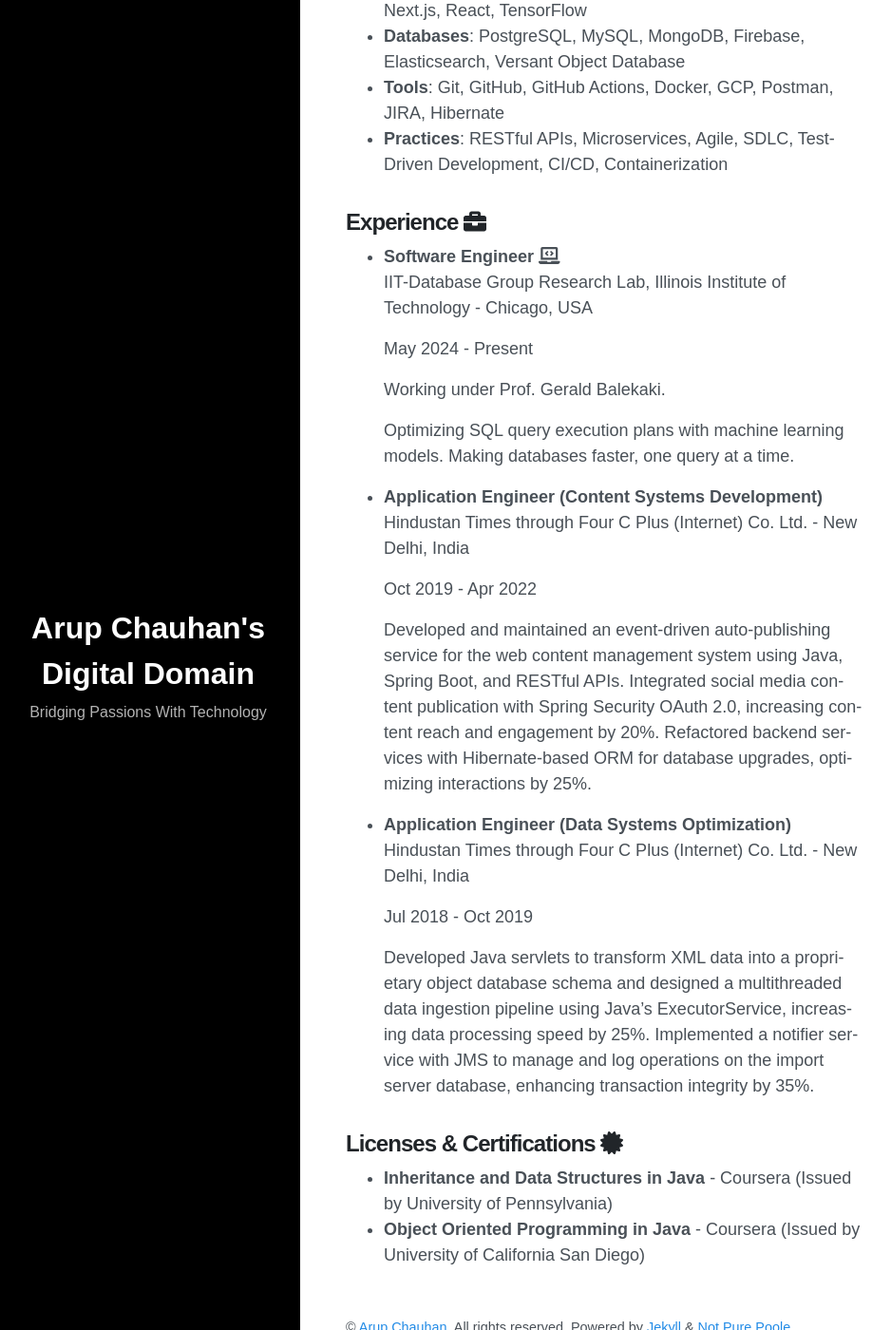
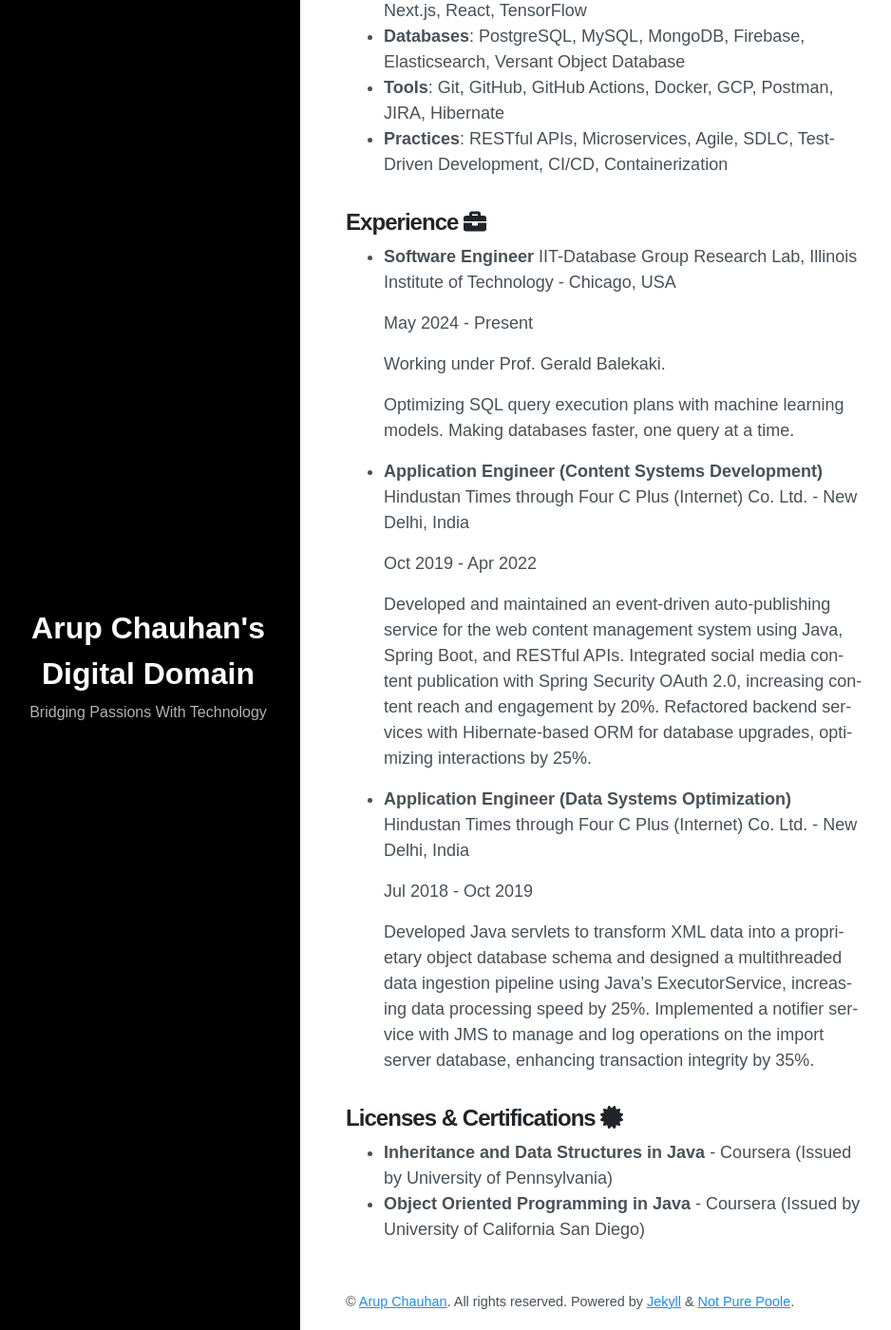
Before and after one commit to Arup-Chauhan/Arup-Chauhan, a Jekyll site: the page built from about.md, in a window 1280 px wide and 1400 px high, scrolled down 257 px. Shown: the whole window at 95% size, without its empty margins (4-942 px from the left). Built offline with Jekyll 4.4.1, drawn with Linux system fonts in a browser that asks for light colours; nearby versions of some CDN libraries.

Commit message:
Updated Jekyll Theme

```diff
--- a/about.md
+++ b/about.md
@@ -13,7 +13,7 @@ permalink: /about/
 - **Practices**: RESTful APIs, Microservices, Agile, SDLC, Test-Driven Development, CI/CD, Containerization
 
 ## Experience <i class="fas fa-briefcase"></i>
-- **Software Engineer** <i class="fas fa-laptop-code"></i>
+- **Software Engineer**
   IIT-Database Group Research Lab, Illinois Institute of Technology - Chicago, USA
 
   May 2024 - Present
--- a/assets/css/styles.css
+++ b/assets/css/styles.css
@@ -54,5 +54,5 @@ a {
 }
 
 a:hover {
-    text-decoration: underline;
+    text-decoration: none;
 }
```
